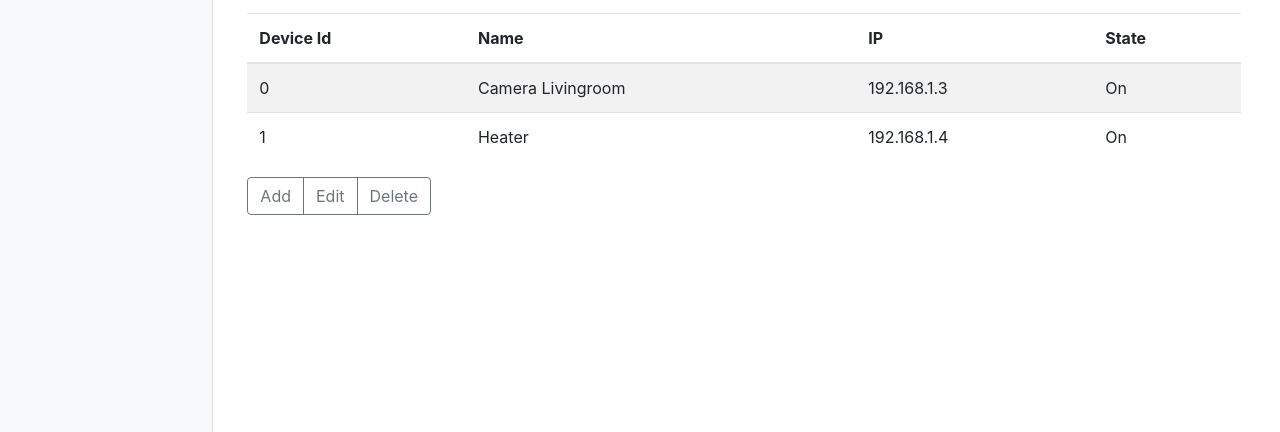
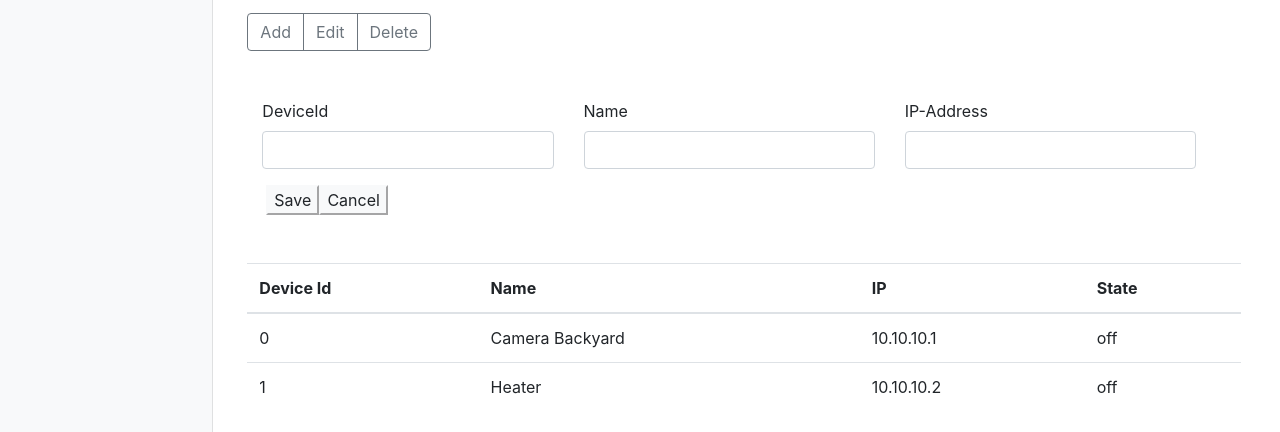
Before and after one commit to mziegle/SmartHomeManager, a website: page index.html at #!/devices in a window 1280 px wide. Shown: the part 122-554 px from the top of the page. Drawn offline with nearby package versions, Linux system fonts and the light colour scheme; some packages are replaced by stand-ins of ours.

Commit message:
implements the devices view

```diff
--- a/devices/devices.controller.js
+++ b/devices/devices.controller.js
@@ -1,5 +1,23 @@
 SmartHomeManger
 
-    .controller('devicesController', ['$route', function () {
-        console.log('devicesController loaded')
+    .controller('devicesController', ['$route', function() {
+
+        var devicesController = this;
+
+        devicesController.devices = [
+            {
+                id: 0,
+                name: "Camera Backyard",
+                ip: "10.10.10.1",
+                status: "off"
+            },
+            {
+                id: 1,
+                name: "Heater",
+                ip: "10.10.10.2",
+                status: "off"
+            }
+        ];
+
+        console.log(devicesController.devices);
     }]);
--- a/devices/devices.html
+++ b/devices/devices.html
@@ -9,11 +9,77 @@
 
             <main role="main" class="col-md-9 ml-sm-auto col-lg-10 px-4">
 
-                <div class="d-flex justify-content-between flex-wrap flex-md-nowrap align-items-center pt-3 pb-2 mb-3 border-bottom">
+                <div class="d-flex justify-content-between align-items-center pt-3 pb-2 mb-3 border-bottom">
                     <h1 class="h2">Devices</h1>
                 </div>
-                <div class="table-responsive">
-                    <table class="table table-striped">
+
+                <div class="container row">
+                    <div class="btn-group">
+                        <button type="button" class="btn btn-outline-secondary">Add</button>
+                        <button type="button" class="btn btn-outline-secondary">Edit</button>
+                        <button type="button" class="btn btn-outline-secondary">Delete</button>
+                    </div>
+                </div>
+
+                <div class="container pt-5 row">
+
+                    <div class="container col">
+                        <label>DeviceId</label>
+                        <input
+                            name="deviceId"
+                            required
+                            ng-model="devicesController.deviceId"
+                            ng-required="true"
+                            type="text"
+                            class="form-control">
+                        <label
+                            ng-if="devicesController.deviceCrudForm.deviceId"
+                            class="input-validation-error">
+                            IP is required.
+                        </label>
+                    </div>
+
+                    <div class="container col">
+                        <label>Name</label>
+                        <input
+                            name="name"
+                            required
+                            ng-model="devicesController.name"
+                            ng-required="true"
+                            type="text"
+                            class="form-control">
+                        <label
+                            ng-if="ethernetController.deviceCrudForm.name.$invalid"
+                            class="input-validation-error">
+                            IP is required.
+                        </label>
+                    </div>
+
+                    <div class="container col">
+                        <label>IP-Address</label>
+                        <input
+                            name="ip"
+                            required
+                            ng-model="devicesController.ip"
+                            ng-required="true"
+                            type="text"
+                            class="form-control">
+                        <label
+                            ng-if="devicesController.deviceCrudForm.ip.$invalid"
+                            class="input-validation-error">
+                            IP is required.
+                        </label>
+                    </div>
+
+                </div>
+
+                <div class="container row ml-1 pt-3">
+                    <button type="button" class="btn-light">Save</button>
+                    <button type="button" class="btn-light">Cancel</button>
+                </div>
+
+                <div class="table-responsive pt-5">
+                    <table class="table">
                         <thead>
                             <tr>
                                 <th>Device Id</th>
@@ -23,26 +89,14 @@
                             </tr>
                         </thead>
                         <tbody>
-                            <tr>
-                                <td>0</td>
-                                <td>Camera Livingroom</td>
-                                <td>192.168.1.3</td>
-                                <td>On</td>
-                            </tr>
-                            <tr>
-                                <td>1</td>
-                                <td>Heater</td>
-                                <td>192.168.1.4</td>
-                                <td>On</td>
+                            <tr ng-repeat="device in devicesController.devices">
+                                <td>{{ device.id }}</td>
+                                <td>{{ device.name }}</td>
+                                <td>{{ device.ip }}</td>
+                                <td>{{ device.status }}</td>
                             </tr>
                         </tbody>
                     </table>
-                </div>
-
-                <div class="btn-group">
-                    <button type="button" class="btn btn-outline-secondary">Add</button>
-                    <button type="button" class="btn btn-outline-secondary">Edit</button>
-                    <button type="button" class="btn btn-outline-secondary">Delete</button>
                 </div>
 
             </main>
--- a/index.html
+++ b/index.html
@@ -44,6 +44,7 @@
     <script src="overview/ethernet/ethernet.controller.js"></script>
 
     <!-- Device Components -->
+    <script src="devices/devices.controller.js"></script>
     <script src="overview/heater/heater.controller.js"></script>
     <script src="overview/camera/camera.controller.js"></script>
 
```
